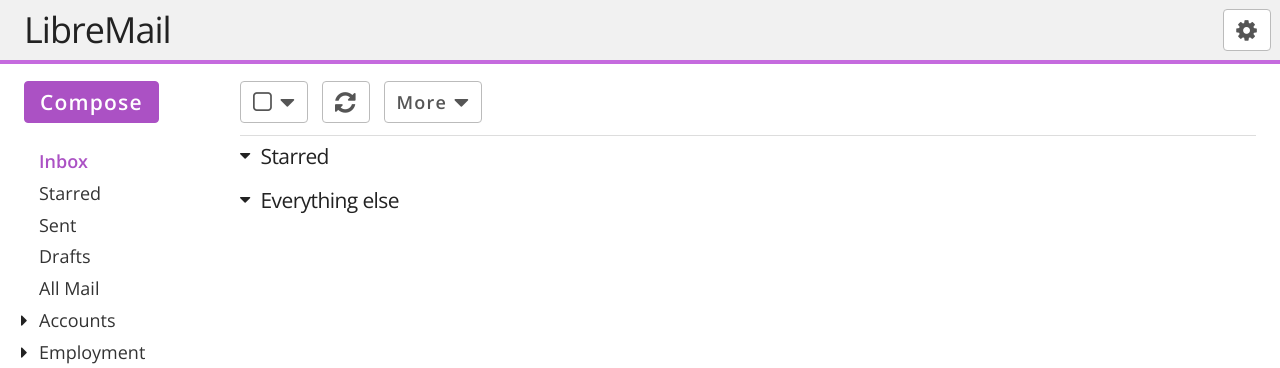
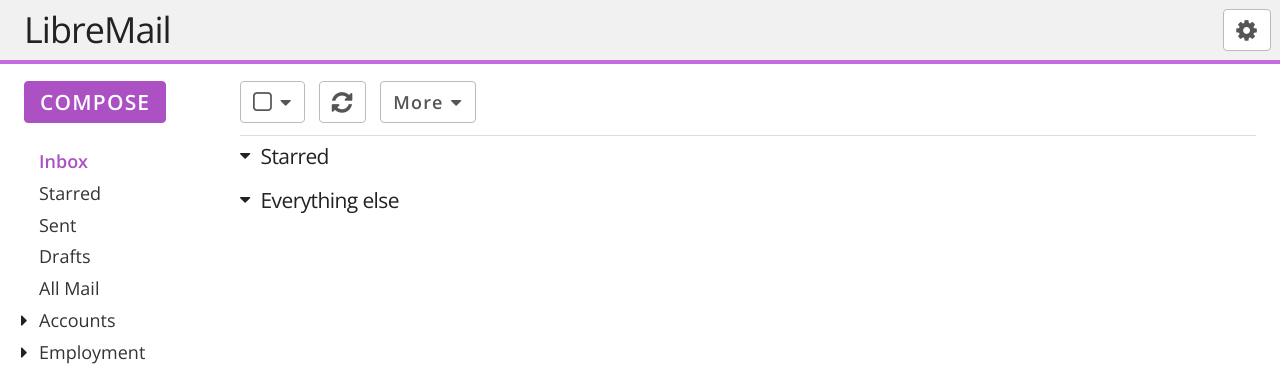
Before and after one commit to mikegioia/libremail, a PHP site: page / in a window 1280 px wide. Shown: the top 368 px of the page. Run offline with PHP 8.4, Linux system fonts and the light colour scheme; some libraries are stand-ins or nearby versions.

Commit message:
Styled dropdowns further

```diff
--- a/css/site.css
+++ b/css/site.css
@@ -32,6 +32,10 @@ header {
     height: 5rem;
     padding: 0.75rem;
     text-align: right;
+}
+
+#compose {
+    text-transform: uppercase;
 }
 
 nav a {
@@ -108,6 +112,12 @@ input[type="button"] {
     height: 3.5rem;
     line-height: 3.4rem;
     padding: 0 1rem;
+}
+
+.icon.button .fa-caret-down {
+    font-size: 1.5rem;
+    position: relative;
+    top: -0.15rem;
 }
 
 .button.button-primary {
@@ -195,7 +205,7 @@ section #msg-list ul {
 .dropdown ul {
     background-color: #fff;
     border: 1px solid #bbb;
-    border-radius: 4px
+    border-radius: 0 4px 4px 4px;
     color: #333;
     display: none;
     list-style-type: none;
--- a/index.html
+++ b/index.html
@@ -35,7 +35,7 @@
         </div>
     </header>
     <nav>
-        <a class="button button-primary">Compose</a>
+        <a id="compose" class="button button-primary">Compose</a>
         <ul id="mailboxes">
             <li class="active">
                 <a href="#">Inbox</a>
```
